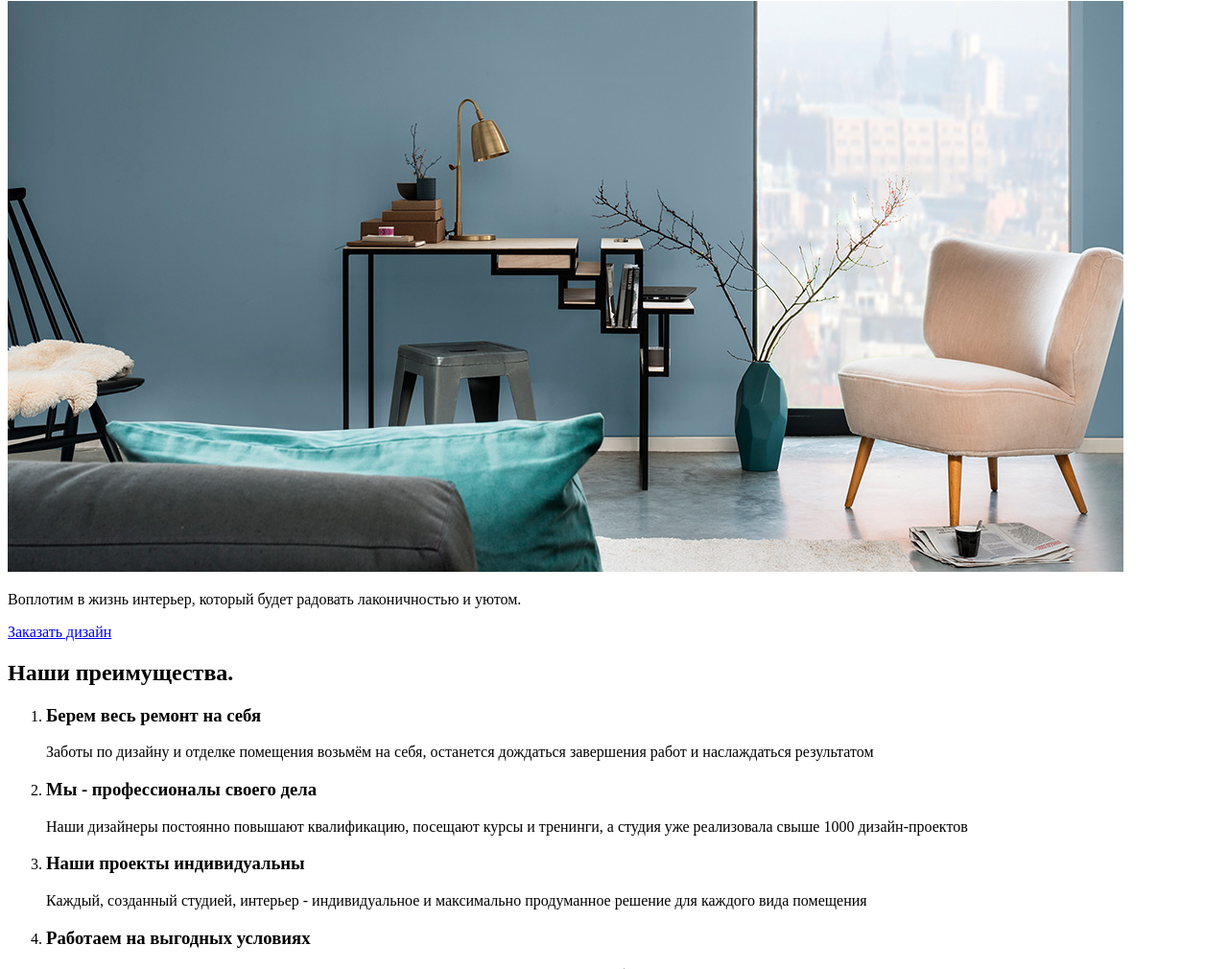
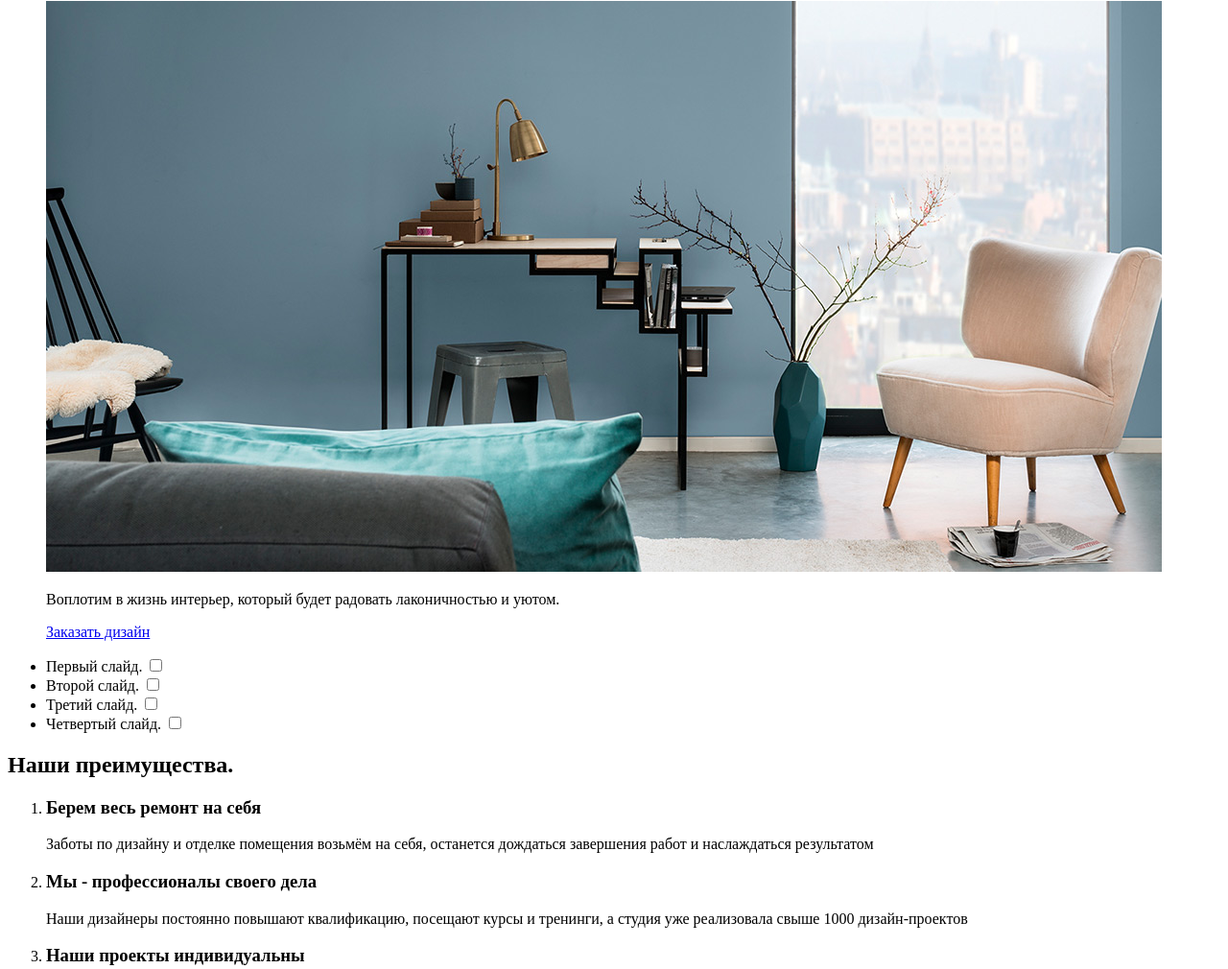
Before and after one commit to VladissGernet/brume, a plain HTML site: page source/index.html in a window 1280 px wide. Shown: the part 300-1310 px from the top of the page at 96% size. Drawn offline with Linux system fonts and the light colour scheme.

Commit message:
slider buttons added

```diff
--- a/source/index.html
+++ b/source/index.html
@@ -44,6 +44,8 @@
     Главная страница студии дизайна «Brume».
   </h1>
   <section class="promo">
+    <ul class="promo__list">
+      <li class="promo__item">
         <h2 class="promo__title">
           Дизайн интерьеров
         </h2>
@@ -55,6 +57,34 @@
         <a class="promo__link" href="#">
           Заказать дизайн
         </a>
+      </li>
+    </ul>
+    <ul class="promo__slider-button-list slider-buttons">
+      <li class="slider-buttons-item">
+        <label class="visually-hidden" for="promo-slide-1">
+          Первый слайд.
+        </label>
+        <input class="slider-buttons__checkbox" type="checkbox" id="promo-slide-1" name="promo-slide-1">
+      </li>
+      <li class="slider-buttons-item">
+        <label class="visually-hidden" for="promo-slide-2">
+          Второй слайд.
+        </label>
+        <input class="slider-buttons__checkbox" type="checkbox" id="promo-slide-2" name="promo-slide-2">
+      </li>
+      <li class="slider-buttons-item">
+        <label class="visually-hidden" for="promo-slide-3">
+          Третий слайд.
+        </label>
+        <input class="slider-buttons__checkbox" type="checkbox" id="promo-slide-3" name="promo-slide-3">
+      </li>
+      <li class="slider-buttons-item">
+        <label class="visually-hidden" for="promo-slide-4">
+          Четвертый слайд.
+        </label>
+        <input class="slider-buttons__checkbox" type="checkbox" id="promo-slide-4" name="promo-slide-4">
+      </li>
+    </ul>
   </section>
   <section class="advantages">
     <h2 class="visually-hidden">
@@ -271,30 +301,30 @@
         </blockquote>
       </li>
     </ul>
-    <ul class="reviews__slider-button-list">
-      <li class="reviews__slider-button-item">
+    <ul class="reviews__slider-buttons-list slider-buttons">
+      <li class="slider-buttons-item">
         <label class="visually-hidden" for="slide-1">
           Первый слайд.
         </label>
-        <input class="reviews__checkbox" type="checkbox" id="slide-1" name="slide-1">
+        <input class="slider-buttons__checkbox" type="checkbox" id="slide-1" name="slide-1">
       </li>
-      <li class="reviews__slider-button-item">
+      <li class="slider-buttons-item">
         <label class="visually-hidden" for="slide-2">
           Второй слайд.
         </label>
-        <input class="reviews__checkbox" type="checkbox" id="slide-2" name="slide-2">
+        <input class="slider-buttons__checkbox" type="checkbox" id="slide-2" name="slide-2">
       </li>
-      <li class="reviews__slider-button-item">
+      <li class="slider-buttons-item">
         <label class="visually-hidden" for="slide-3">
           Третий слайд.
         </label>
-        <input class="reviews__checkbox" type="checkbox" id="slide-3" name="slide-3">
+        <input class="slider-buttons__checkbox" type="checkbox" id="slide-3" name="slide-3">
       </li>
-      <li class="reviews__slider-button-item">
+      <li class="slider-buttons-item">
         <label class="visually-hidden" for="slide-4">
           Четвертый слайд.
         </label>
-        <input class="reviews__checkbox" type="checkbox" id="slide-4" name="slide-4">
+        <input class="slider-buttons__checkbox" type="checkbox" id="slide-4" name="slide-4">
       </li>
     </ul>
   </section>
```
Lines whose indentation alone changed are shown as unchanged.
